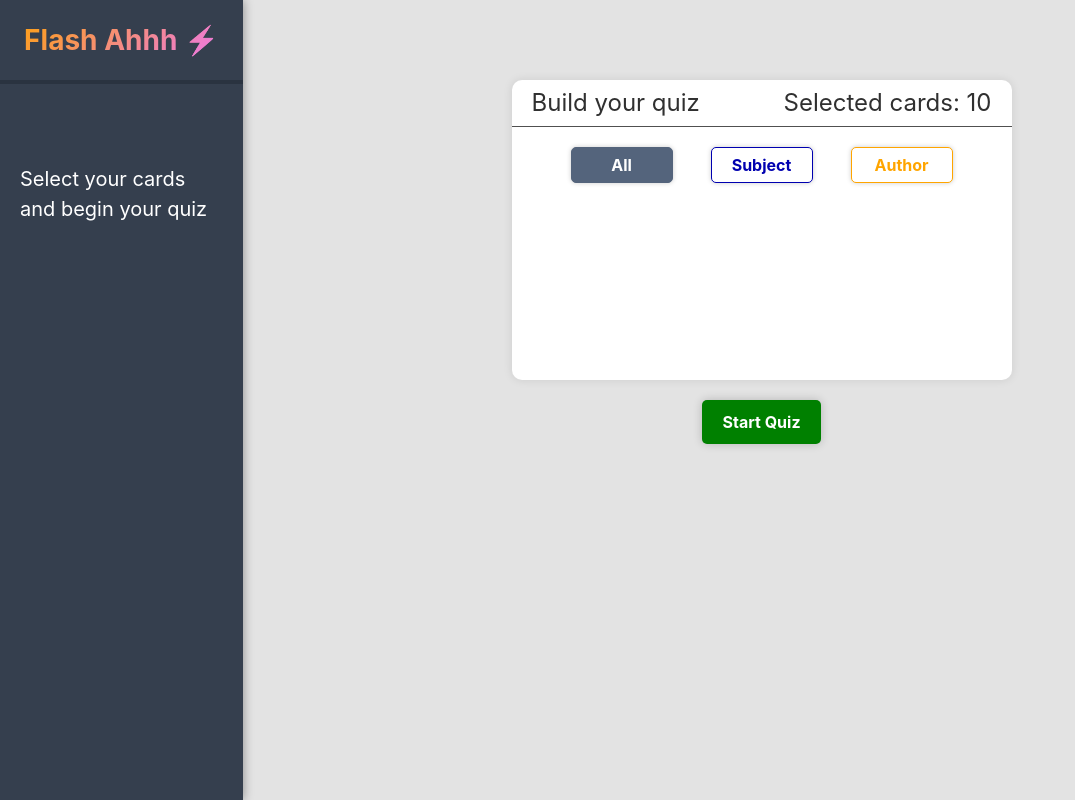
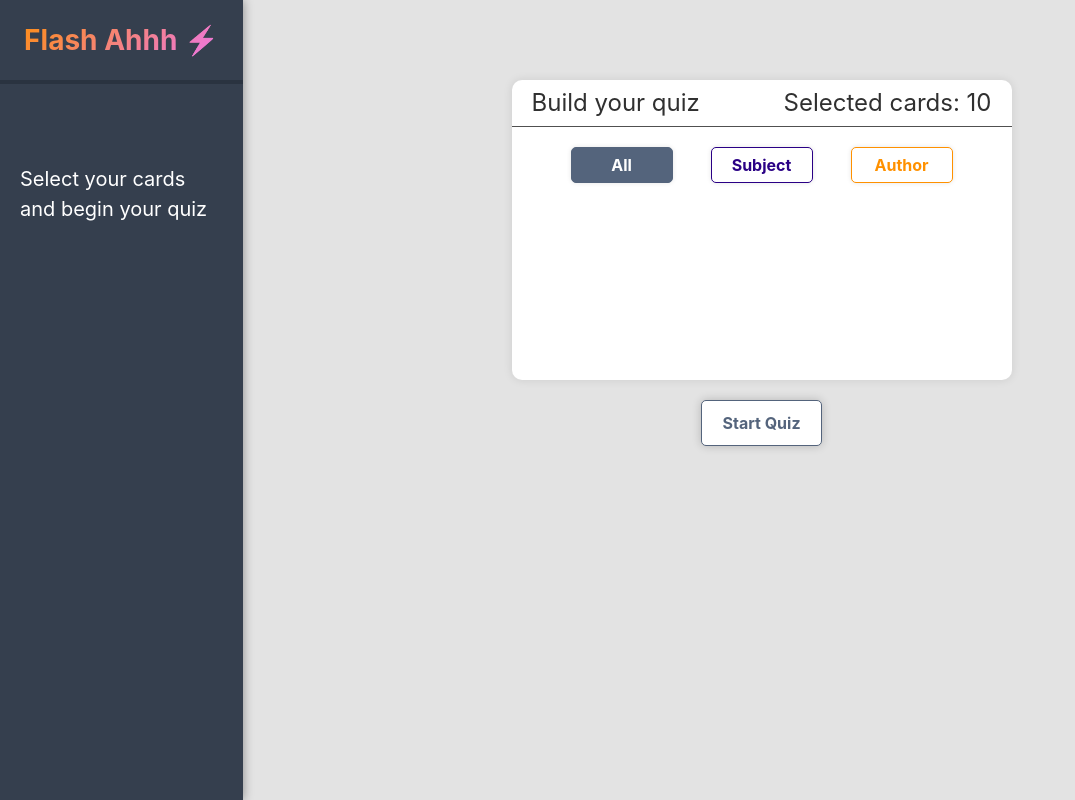
Before and after one commit to travman89/Flash-Cards, a React (Vite) app: page / in a window 1280 px wide. Shown: the whole page, without its empty margins (0-1075 px from the left). Built offline with nearby package versions, Linux system fonts and the light colour scheme.

Commit message:
Small box shadow tweaks

```diff
--- a/src/App.tsx
+++ b/src/App.tsx
@@ -15,12 +15,8 @@ function App() {
     currentIndex,
     setCurrentIndex,
     correctCount,
-    showResults,
     markCorrect,
     markIncorrect,
-    resetQuiz,
-    startQuiz,
-    endQuiz,
     buildQuizfromIncorrectAndSkippedCards,
   } = useQuiz(selectedCards);
   return (
--- a/src/FlashCards/components.tsx
+++ b/src/FlashCards/components.tsx
@@ -93,12 +93,13 @@ const QuizButton = styled.button`
   transition: all 0.3s;
   font-weight: bold;
   color: white;
-  box-shadow: 0 0 10px rgba(0, 0, 0, 0.2);
+  box-shadow: 0 0 10px rgba(0, 0, 0, 0.1);
 `;
 
 const PreviousButton = styled(QuizButton)`
   border: 1px solid #54647c;
-  background-color: #54647c;
+  color: #54647c;
+  background-color: #ffffff;
   &:active {
     transform: scale(0.97);
   }
--- a/src/QuizBuilder/components.tsx
+++ b/src/QuizBuilder/components.tsx
@@ -36,7 +36,7 @@ const SelectorButton = styled.button<{ selected: boolean }>`
   cursor: ${(props) => (props.selected ? "default" : "pointer")};
   transition: all 0.3s;
   font-weight: bold;
-  box-shadow: 0 0 5px rgba(0, 0, 0, 0.2);
+  box-shadow: 0 0 5px rgba(0, 0, 0, 0.1);
   transition: all 0.3s;
   &:active {
     transform: scale(0.97);
@@ -44,15 +44,15 @@ const SelectorButton = styled.button<{ selected: boolean }>`
 `;
 
 const SubjectButton = styled(SelectorButton)`
-  background-color: ${(props) => (props.selected ? "#0000b0" : "white")};
-  color: ${(props) => (props.selected ? "white" : "#0000b0")};
-  border: 1px solid #0000b0;
+  background-color: ${(props) => (props.selected ? "#2a0085" : "white")};
+  color: ${(props) => (props.selected ? "white" : "#2a0085")};
+  border: 1px solid #2a0085;
 `;
 
 const AuthorButton = styled(SelectorButton)`
-  background-color: ${(props) => (props.selected ? "#FFA500" : "white")};
-  color: ${(props) => (props.selected ? "white" : "#FFA500")};
-  border: 1px solid #ffa500;
+  background-color: ${(props) => (props.selected ? "#ff9100" : "white")};
+  color: ${(props) => (props.selected ? "white" : "#ff9100")};
+  border: 1px solid #ff9100;
 `;
 
 const AllButton = styled(SelectorButton)`
@@ -91,14 +91,15 @@ const SubmitQuizButton = styled.button`
   all: unset;
   cursor: pointer;
   padding: 10px 20px;
-  background-color: #008000;
-  color: #fff;
   margin: 20px auto;
   text-align: center;
   border-radius: 5px;
   font-weight: bold;
   box-shadow: 0 0 10px rgba(0, 0, 0, 0.2);
   transition: all 0.3s;
+  border: 1px solid #54647c;
+  color: #54647c;
+  background-color: #ffffff;
   &:active {
     transform: scale(0.97);
   }
--- a/src/SideBar/components.tsx
+++ b/src/SideBar/components.tsx
@@ -1,4 +1,5 @@
 import styled from "styled-components";
+import { ANSWER } from "../types";
 
 const SideBarContainer = styled.div`
   box-shadow: 0 0 10px rgba(0, 0, 0, 0.4);
@@ -17,8 +18,9 @@ const SideBarTopSection = styled.div`
 `;
 
 const SideBarTitle = styled.h1`
-  background: -webkit-linear-gradient(135deg, #ea73ff, #ffa500);
+  background: -webkit-linear-gradient(135deg, #ea73ff, #ff9100);
   -webkit-background-clip: text;
+  background-clip: text;
   -webkit-text-fill-color: transparent;
   font-size: 28px;
   text-align: center;
@@ -27,12 +29,12 @@ const SideBarTitle = styled.h1`
 const QuizBuilderButton = styled.button`
   all: unset;
   cursor: pointer;
-  background-color: #008000;
+  background-color: #ff9100;
   color: #ffffff;
   width: 180px;
   height: 50px;
   border-radius: 5px;
-  box-shadow: 0 0 10px rgba(0, 0, 0, 0.2);
+  box-shadow: 0 0 10px rgba(0, 0, 0, 0.1);
   margin: 10px auto;
   transition: all 0.3s;
   font-weight: bold;
@@ -96,9 +98,9 @@ const QuizDot = styled.button<{ status: string }>`
   border-radius: 15px;
   margin: 3px;
   background-color: ${(props) =>
-    props.status === "correct"
+    props.status === ANSWER.CORRECT
       ? "#008000"
-      : props.status === "incorrect"
+      : props.status === ANSWER.INCORRECT
       ? "#ff0000"
       : "#e3e3e3"};
   &:active {
@@ -110,7 +112,7 @@ const SelectedQuestion = styled.div<{ x: number; y: number }>`
   width: 34px;
   height: 34px;
   border-radius: 18px;
-  border: 2px solid #ffa500;
+  border: 2px solid #ff9100;
   transform: translate(${(props) => props.x}px, ${(props) => props.y}px);
   transition: all 0.3s;
   background-color: transparent;
--- a/src/SideBar/index.tsx
+++ b/src/SideBar/index.tsx
@@ -6,7 +6,7 @@ import {
   SideBarTitle,
   SideBarContainer,
   QuizBuilderButton,
-  QuizSkippedAndMissed,
+  // QuizSkippedAndMissed,
   BottomSection,
   ButtonCtonainer,
   SelectCardText,
@@ -20,7 +20,7 @@ import { findSelectorXY } from "./helpers";
 const SideBar = ({
   setScreen,
   screen,
-  buildQuizfromIncorrectAndSkippedCards,
+  // buildQuizfromIncorrectAndSkippedCards,
   currentIndex,
   correctCount,
   quiz,
--- a/src/cards.ts
+++ b/src/cards.ts
@@ -10,24 +10,31 @@ export enum CARD_SUBJECTS {
   CHAPTER_7 = "Chapter 7",
 }
 
+export enum AUTHORS {
+  AUTHOR_1 = "Author 1",
+  AUTHOR_2 = "Author 2",
+  AUTHOR_3 = "Author 3",
+  AUTHOR_4 = "Author 4",
+}
+
 const cardList: FlashCard[] = [
   {
     question: "Sample Question 1",
     answer: "Sample Answer 1",
     subject: CARD_SUBJECTS.CHAPTER_1,
-    author: "Author 1",
+    author: AUTHORS.AUTHOR_1,
   },
   {
     question: "Sample Question 2",
     answer: "Sample Answer 2",
     subject: CARD_SUBJECTS.CHAPTER_1,
-    author: "Author 1",
+    author: AUTHORS.AUTHOR_1,
   },
   {
     question: "Sample Question 3",
     answer: "Sample Answer 3",
     subject: CARD_SUBJECTS.CHAPTER_2,
-    author: "Author 1",
+    author: AUTHORS.AUTHOR_1,
   },
   {
     question: "Sample Question 4",
@@ -45,13 +52,13 @@ const cardList: FlashCard[] = [
     question: "Sample Question 6",
     answer: "Sample Answer 6",
     subject: CARD_SUBJECTS.CHAPTER_3,
-    author: "Author 1",
+    author: AUTHORS.AUTHOR_1,
   },
   {
     question: "Sample Question 7",
     answer: "Sample Answer 7",
     subject: CARD_SUBJECTS.CHAPTER_4,
-    author: "Author 1",
+    author: AUTHORS.AUTHOR_1,
   },
   {
     question: "Sample Question 8",
--- a/src/hooks/useQuiz.ts
+++ b/src/hooks/useQuiz.ts
@@ -1,17 +1,16 @@
 import { useEffect, useState } from "react";
-import { FlashCard, QuizQuestion } from "../types";
+import { ANSWER, FlashCard, QuizQuestion } from "../types";
 
 const useQuiz = (initialCards: FlashCard[]) => {
   const [quiz, setQuiz] = useState<QuizQuestion[]>([]);
   const [currentIndex, setCurrentIndex] = useState(0);
   const [correctCount, setCorrectCount] = useState(0);
-  const [showResults, setShowResults] = useState(false);
 
   useEffect(() => {
     setQuiz(
       initialCards.map((card) => ({
         ...card,
-        status: "unanswered",
+        status: ANSWER.UNANSWERED,
       }))
     );
     setCurrentIndex(0);
@@ -26,17 +25,17 @@ const useQuiz = (initialCards: FlashCard[]) => {
 
   const markCorrect = () => {
     const updatedCards = [...quiz];
-    updatedCards[currentIndex].status = "correct";
+    updatedCards[currentIndex].status = ANSWER.CORRECT;
     setQuiz(updatedCards);
     setCorrectCount(
-      updatedCards.filter((cards) => cards.status === "correct").length
+      updatedCards.filter((cards) => cards.status === ANSWER.CORRECT).length
     );
     incrementIndex();
   };
 
   const markIncorrect = () => {
     const updatedCards = [...quiz];
-    updatedCards[currentIndex].status = "incorrect";
+    updatedCards[currentIndex].status = ANSWER.INCORRECT;
     setQuiz(updatedCards);
     incrementIndex();
   };
@@ -44,22 +43,24 @@ const useQuiz = (initialCards: FlashCard[]) => {
   const resetQuiz = () => {
     setCorrectCount(0);
     setCurrentIndex(0);
-    setShowResults(false);
+    initialCards.map((card) => ({
+      ...card,
+      status: ANSWER.UNANSWERED,
+    }));
   };
 
   const startQuiz = () => {
     setCurrentIndex(0);
     setCorrectCount(0);
-    setShowResults(false);
-  };
-
-  const endQuiz = () => {
-    setShowResults(true);
   };
 
   const buildQuizfromIncorrectAndSkippedCards = () => {
-    const incorrectCards = quiz.filter((card) => card.status === "incorrect");
-    const skippedCards = quiz.filter((card) => card.status === "unanswered");
+    const incorrectCards = quiz.filter(
+      (card) => card.status === ANSWER.INCORRECT
+    );
+    const skippedCards = quiz.filter(
+      (card) => card.status === ANSWER.UNANSWERED
+    );
     setQuiz([...incorrectCards, ...skippedCards]);
   };
 
@@ -68,12 +69,10 @@ const useQuiz = (initialCards: FlashCard[]) => {
     currentIndex,
     setCurrentIndex,
     correctCount,
-    showResults,
     markCorrect,
     markIncorrect,
     resetQuiz,
     startQuiz,
-    endQuiz,
     buildQuizfromIncorrectAndSkippedCards,
   };
 };
--- a/src/index.css
+++ b/src/index.css
@@ -14,7 +14,7 @@
 }
 
 
-/* Orange: #FFA500
+/* Orange: #ff9100
 Red: #FF0000
 Green: #008000
-Blue: #0000b0 */
+Blue: #2a0085 */
--- a/src/types.ts
+++ b/src/types.ts
@@ -5,16 +5,23 @@ type FlashCard = {
   author?: string;
 };
 
+enum ANSWER {
+  CORRECT = "correct",
+  INCORRECT = "incorrect",
+  UNANSWERED = "unanswered",
+}
+
 type QuizQuestion = {
   question: string;
   answer: string;
   subject?: string;
   author?: string;
-  status: "unanswered" | "correct" | "incorrect";
+  status: ANSWER;
 };
 interface FlashCardDeckEntry extends FlashCard {
   revealed: boolean;
   answeredCorrectly: boolean;
 }
 
+export { ANSWER };
 export type { FlashCard, QuizQuestion, FlashCardDeckEntry };
```
